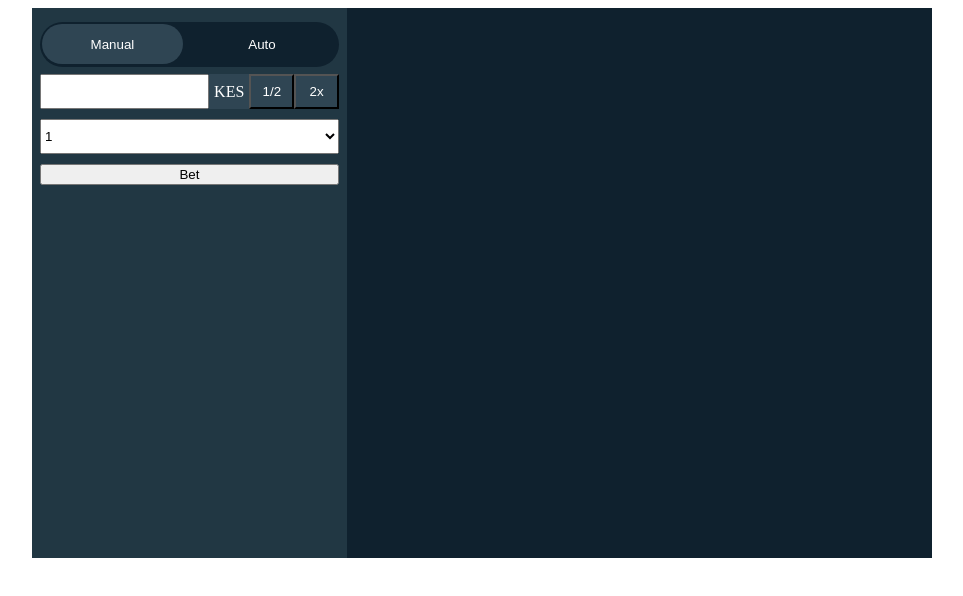
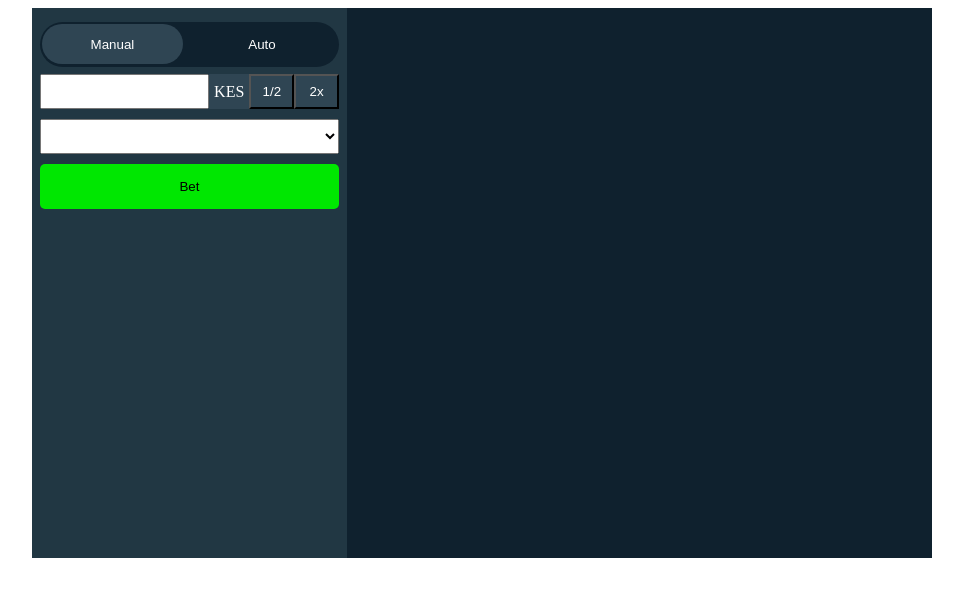
Before and after one commit to badakomora/goal, a React (Create React App) app: page / in a window 1280 px wide. Shown: the top 596 px of the page, without its empty margins (158-1121 px from the left). Built offline with nearby package versions, Linux system fonts and the light colour scheme.

Commit message:
first commit

```diff
--- a/src/components/BetButton.tsx
+++ b/src/components/BetButton.tsx
@@ -4,19 +4,20 @@ export const BetButton = () => {
     const betbutton = ({
         betbutton:css({
             width:"100%",
-            height:"35px",
+            height:"45px",
             marginTop:"10px"
         }),
         button:css({
             width:"100%",
-            height:"100%"
+            height:"100%",
+            backgroundColor:"#00e701",
+            borderRadius:"5px",
+            border:"none"
         })
     })
     return(
         <div css={betbutton.betbutton}>
-            <div className="wrap">
                 <button css={betbutton.button}>Bet</button>
-            </div>
         </div>
     )
 }
--- a/src/components/BetInput.tsx
+++ b/src/components/BetInput.tsx
@@ -6,11 +6,11 @@ export const BetInput = () => {
         betinput:css({
             width:"100%",
             height:"35px",
+            background: "#2f4553",
         }),
         wrap:css({
             display:"flex",
             height:"100%",
-            background: "#2f4553",
         }),
         inputwrap:css({
             display:"flex",
@@ -22,7 +22,6 @@ export const BetInput = () => {
             display:"flex",
             width:"30%",
             height:"100%",
-            background:"green"
         }),
         input:css({
             width:"80%",
--- a/src/components/MinesInput.tsx
+++ b/src/components/MinesInput.tsx
@@ -16,8 +16,7 @@ export const MinesInput = () =>{
     return(
         <div css={minesinput.minesinput}>
                 <select css={minesinput.input} >
-                    <option value="">1</option>
-                    <option value="">2</option>
+                    <option value=""></option>
                 </select>
         </div>
     )
```
